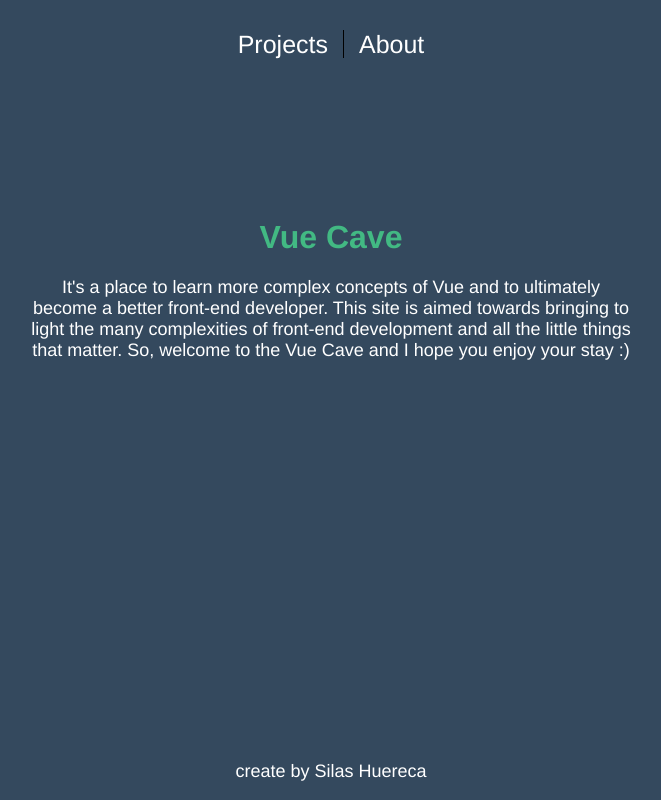
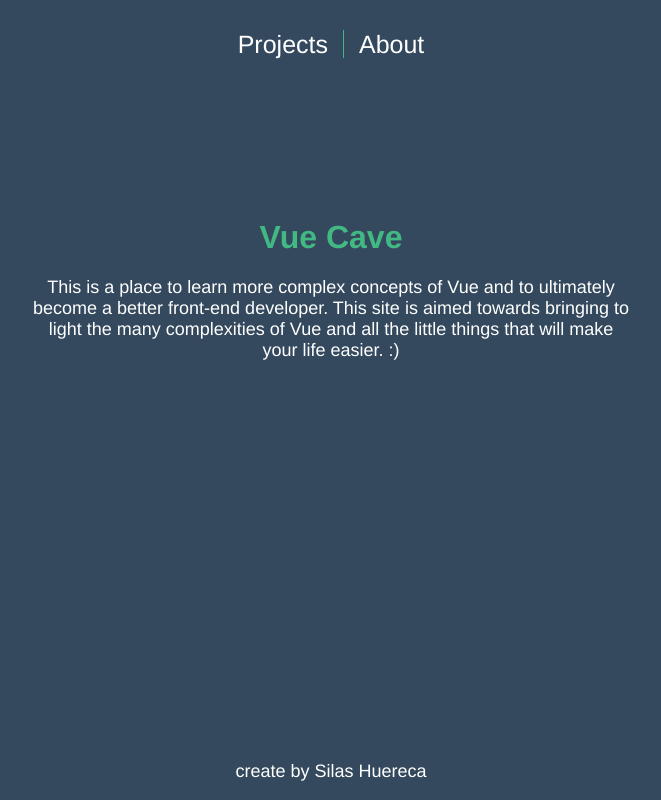
Before and after one commit to silashuereca/vue-form-elements, a Vue app: page / in a window 1280 px wide. Shown: the whole page, without its empty margins (309-970 px from the left). Built offline with nearby package versions, Linux system fonts and the light colour scheme.

Commit message:
feat: changed color of divider
refactor: changed intro working

```diff
--- a/src/views/Home.vue
+++ b/src/views/Home.vue
@@ -10,11 +10,12 @@
 
       <div class="wording-container">
         <h1>Vue Cave</h1>
-        <p>It's a place to learn more complex concepts of Vue
+        <p>
+          This is a place to learn more complex concepts of Vue
           and to ultimately become a better front-end developer.
-          This site is aimed towards bringing to light the many complexities
-          of front-end development and all the little things that matter.
-          So, welcome to the Vue Cave and I hope you enjoy your stay :)</p>
+          This site is aimed towards bringing to light the many complexities of
+          Vue and all the little things that will make your life easier. :)
+        </p>
       </div>
     </div>
     <footer>
@@ -60,7 +61,7 @@ export default {
   }
 
   .link-divider {
-    border-right: 1px solid black;
+    border-right: 1px solid #42b983;
   }
 
   .intro-container {
```
